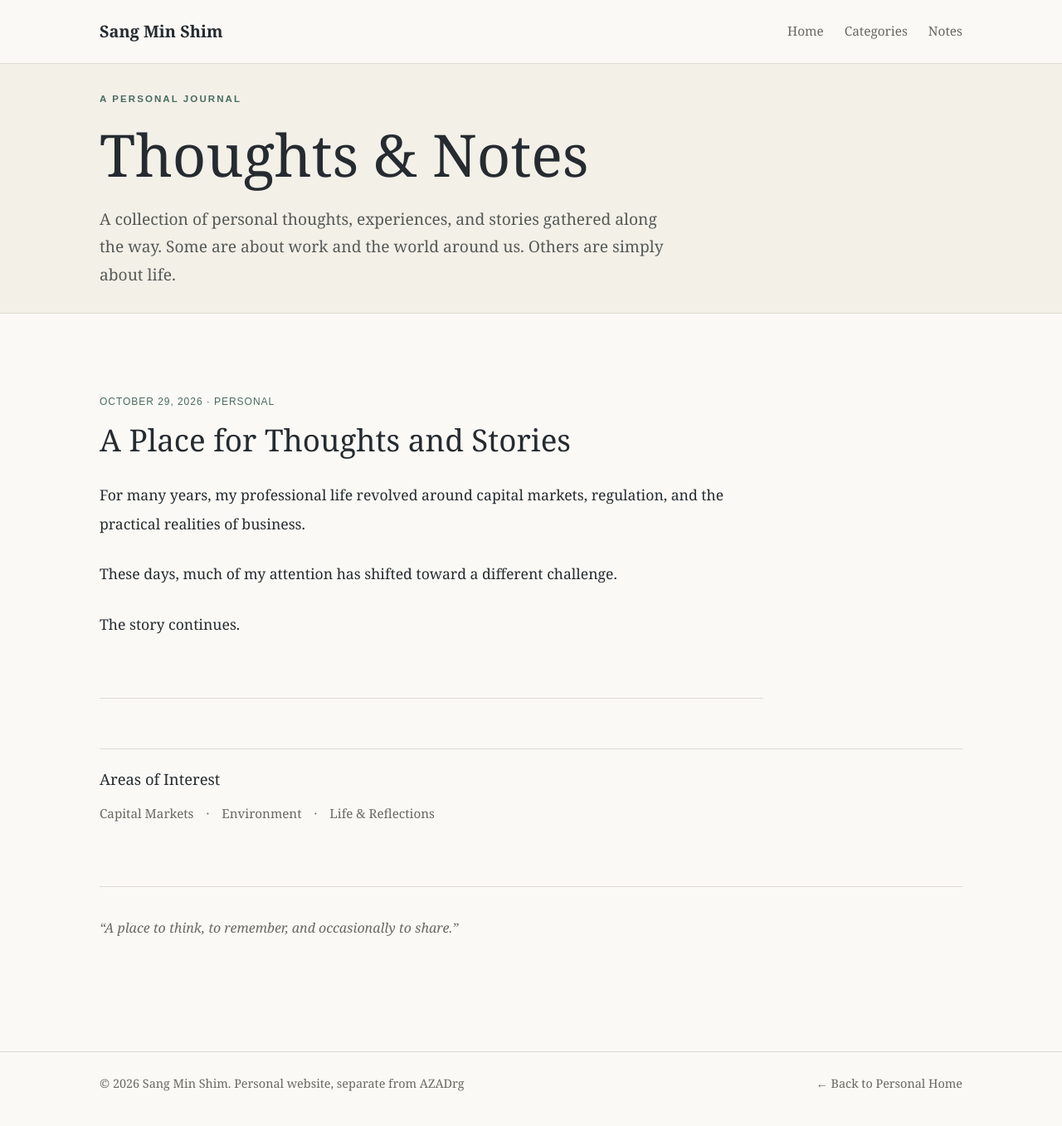
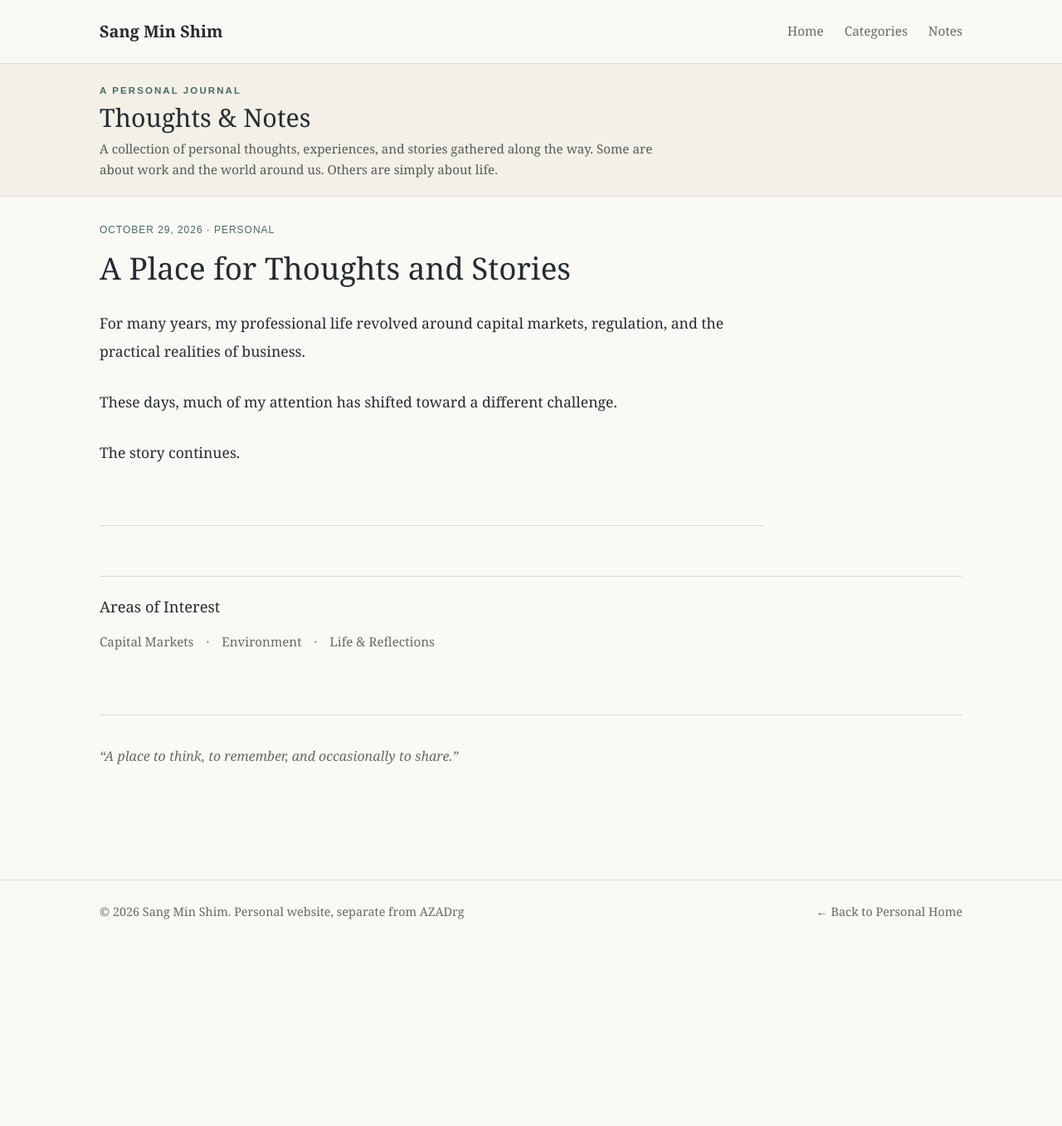
Before and after one commit to ssimsangmin49-creator/personal-home, a Jekyll site: the page built from blog/index.html, in a window 1280 px wide. Shown: the whole page at 83% size. Built offline with Jekyll 4.4.1, drawn with Linux system fonts in a browser that asks for light colours; after the commit the page ends 1149 px from its top, so only the background shows below that.

Commit message:
Add styles for journal header and main layout
Added styles for the journal header and main content.

```diff
--- a/blog/index.html
+++ b/blog/index.html
@@ -196,6 +196,29 @@ main {
 .read-more:hover {
   text-decoration: underline;
 }
+/* Compact Journal Header */
+
+.hero {
+  padding: 22px 0 20px;
+}
+
+.hero h1 {
+  font-size: 1.9rem;
+  margin: 6px 0 8px;
+}
+
+.hero .intro {
+  font-size: .95rem;
+  line-height: 1.6;
+}
+
+main {
+  padding-top: 15px;
+}
+
+.featured-post {
+  padding-top: 15px;
+}
   </style>
 
 </head>
```
